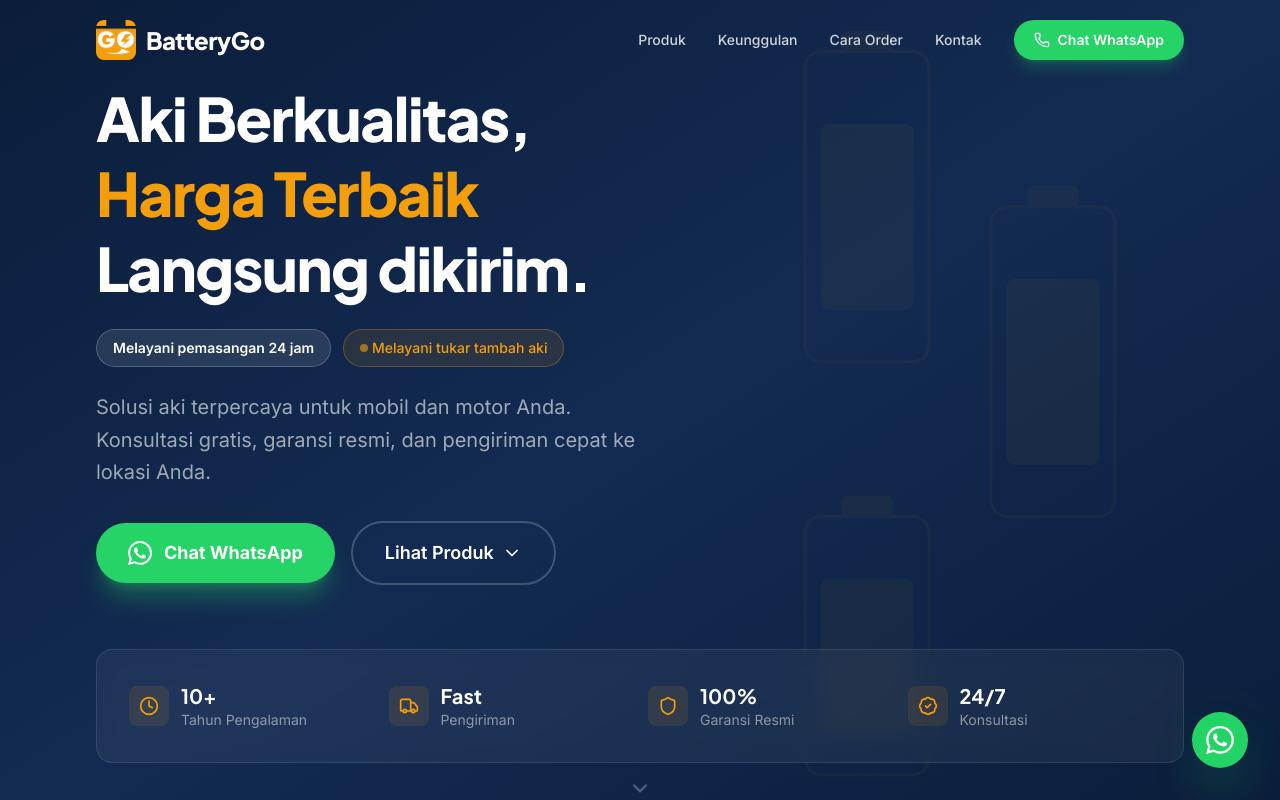
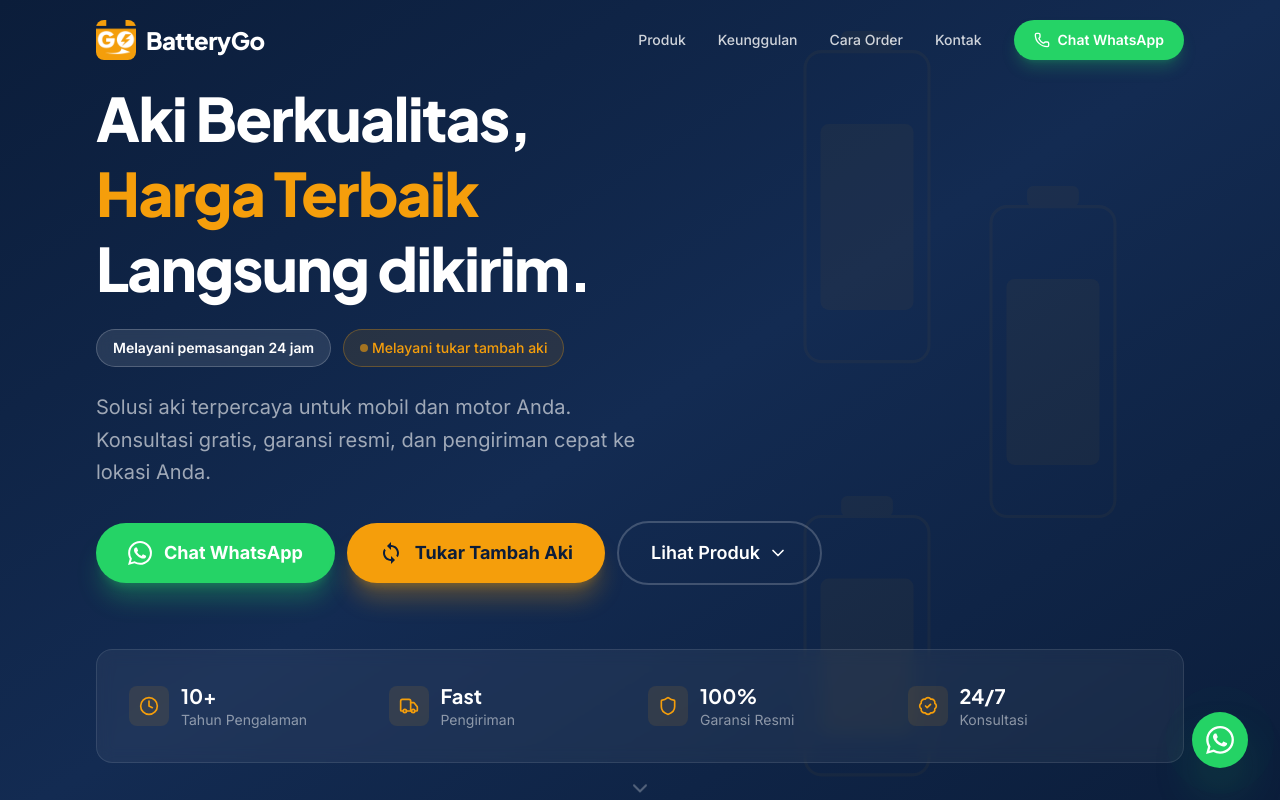
Before and after one commit to Mvixxy/batterygo-landing-page, a Next.js app: page / in a window 1280 px wide. Shown: the top 800 px of the page. Built offline with nearby package versions, Linux system fonts and the light colour scheme.

Commit message:
feat: tambah button Tukar Tambah Aki di hero section

```diff
--- a/src/components/Hero.tsx
+++ b/src/components/Hero.tsx
@@ -64,7 +64,7 @@ export default function Hero() {
             </p>
 
             {/* CTA buttons */}
-            <div className="mt-6 flex flex-col gap-3 sm:mt-8 sm:gap-4 sm:flex-row sm:items-center">
+            <div className="mt-6 flex flex-col gap-3 sm:mt-8 sm:flex-row sm:items-center">
               <a
                 href={`https://wa.me/${WHATSAPP_NUMBER}?text=Halo%20BatteryGo%2C%20saya%20mau%20tanya%20aki`}
                 target="_blank"
@@ -75,6 +75,17 @@ export default function Hero() {
                   <path d="M17.472 14.382c-.297-.149-1.758-.867-2.03-.967-.273-.099-.471-.148-.67.15-.197.297-.767.966-.94 1.164-.173.199-.347.223-.644.075-.297-.15-1.255-.463-2.39-1.475-.883-.788-1.48-1.761-1.653-2.059-.173-.297-.018-.458.13-.606.134-.133.298-.347.446-.52.149-.174.198-.298.298-.497.099-.198.05-.371-.025-.52-.075-.149-.669-1.612-.916-2.207-.242-.579-.487-.5-.669-.51-.173-.008-.371-.01-.57-.01-.198 0-.52.074-.792.372-.272.297-1.04 1.016-1.04 2.479 0 1.462 1.065 2.875 1.213 3.074.149.198 2.096 3.2 5.077 4.487.709.306 1.262.489 1.694.625.712.227 1.36.195 1.871.118.571-.085 1.758-.719 2.006-1.413.248-.694.248-1.289.173-1.413-.074-.124-.272-.198-.57-.347m-5.421 7.403h-.004a9.87 9.87 0 01-5.031-1.378l-.361-.214-3.741.982.998-3.648-.235-.374a9.86 9.86 0 01-1.51-5.26c.001-5.45 4.436-9.884 9.888-9.884 2.64 0 5.122 1.03 6.988 2.898a9.825 9.825 0 012.893 6.994c-.003 5.45-4.437 9.884-9.885 9.884m8.413-18.297A11.815 11.815 0 0012.05 0C5.495 0 .16 5.335.157 11.892c0 2.096.547 4.142 1.588 5.945L.057 24l6.305-1.654a11.882 11.882 0 005.683 1.448h.005c6.554 0 11.89-5.335 11.893-11.893a11.821 11.821 0 00-3.48-8.413z" />
                 </svg>
                 Chat WhatsApp
+              </a>
+              <a
+                href={`https://wa.me/${WHATSAPP_NUMBER}?text=${encodeURIComponent("Halo BatteryGo, saya mau tukar tambah aki")}`}
+                target="_blank"
+                rel="noopener noreferrer"
+                className="inline-flex items-center justify-center gap-2 rounded-full bg-amber px-5 py-2.5 text-xs font-bold text-navy shadow-xl shadow-amber/30 transition-all hover:scale-105 hover:bg-amber-dark hover:shadow-amber/50 sm:gap-3 sm:px-8 sm:py-4 sm:text-base sm:text-lg"
+              >
+                <svg viewBox="0 0 24 24" className="h-4 w-4 fill-current sm:h-6 sm:w-6">
+                  <path d="M12 4V1L8 5l4 4V6c3.31 0 6 2.69 6 6 0 1.01-.25 1.97-.7 2.8l1.46 1.46A7.93 7.93 0 0020 12c0-4.42-3.58-8-8-8zm0 14c-3.31 0-6-2.69-6-6 0-1.01.25-1.97.7-2.8L5.24 7.74A7.93 7.93 0 004 12c0 4.42 3.58 8 8 8v3l4-4-4-4v3z" />
+                </svg>
+                Tukar Tambah Aki
               </a>
               <a
                 href="#produk"
```
